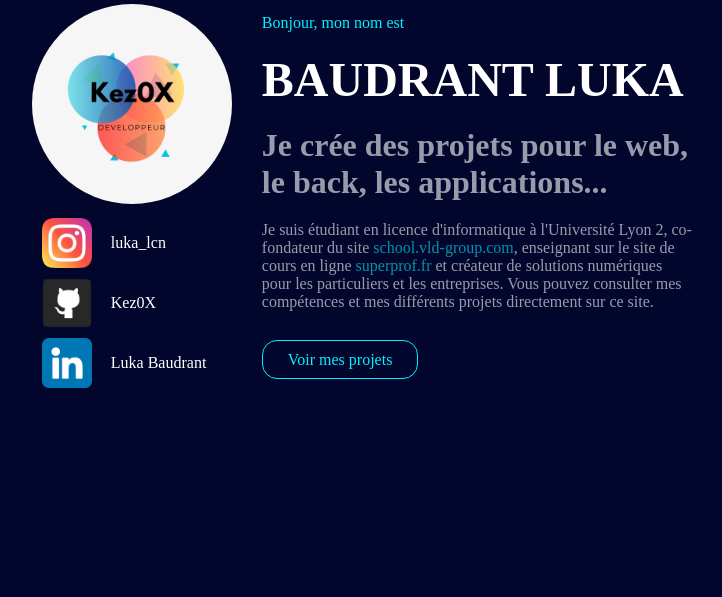
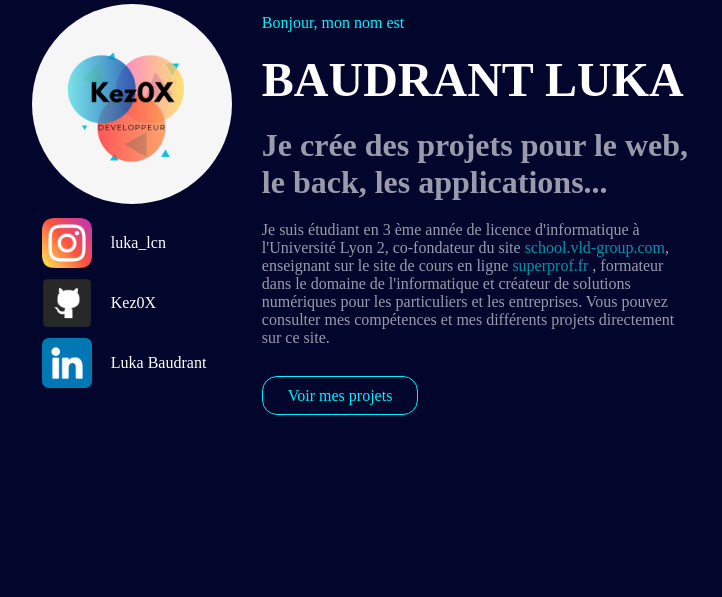
Before and after one commit to Kez0X/Portefolio, a Flask app: page / in a window 1280 px wide. Shown: the part 219-816 px from the top of the page, without its empty margins (301-1023 px from the left). Run offline with Flask 3, Linux system fonts and the light colour scheme; some web fonts are replaced.

Commit message:
maj : MAJ AOUT 2024

```diff
--- a/PORTEFOLIO/templates/index.html
+++ b/PORTEFOLIO/templates/index.html
@@ -67,7 +67,7 @@
             <p id="Hello">Bonjour, mon nom est</p>
             <h1>BAUDRANT LUKA</h1>
             <h2>Je crée des projets pour le web, le back, les applications...</h2>
-            <p>Je suis étudiant en licence d'informatique à l'Université Lyon 2, co-fondateur du site <a href="https://school.vld-group.com" >school.vld-group.com</a>, enseignant sur le site de cours en ligne <a href="https://www.superprof.fr/diplome-baccalaureat-general-actuel-etudiant-deuxieme-annee-faculte-informatique-lyon-enseigne-nsi.html">superprof.fr</a> et créateur de solutions numériques pour les particuliers et les entreprises. Vous pouvez consulter mes compétences et mes différents projets directement sur ce site.</p>
+            <p>Je suis étudiant en 3 ème année de licence d'informatique à l'Université Lyon 2, co-fondateur du site <a href="https://school.vld-group.com" >school.vld-group.com</a>, enseignant sur le site de cours en ligne <a href="https://www.superprof.fr/diplome-baccalaureat-general-actuel-etudiant-deuxieme-annee-faculte-informatique-lyon-enseigne-nsi.html">superprof.fr</a> , formateur dans le domaine de l'informatique et créateur de solutions numériques pour les particuliers et les entreprises. Vous pouvez consulter mes compétences et mes différents projets directement sur ce site.</p>
             <div class="presentation-projects-link">
                 <a href="#projects" >Voir mes projets</a>
             </div>
@@ -104,7 +104,7 @@
         <div class="resume-container">
             <div class="resume-card">
                 <h2>Étudiant en informatique</h2>
-                <p>Je suis étudiant en 2 ème année d’informatique à Lyon 2, je vais commencer ma troisième année en septembre 2024. Je creer beaucoup de projets en parallèles de l’université, ce qui peut expliquer certaines compétences que l’on n’aquiert pas à l’université.</p>
+                <p>Je suis étudiant en 3 ème année d’informatique à Lyon 2. Je créé beaucoup de projets en parallèles de l’université, ce qui peut expliquer certaines compétences que l’on n’aquiert pas à l’université.</p>
             </div>
             <div class="resume-card">
                 <h2>Super professeur</h2>
@@ -289,8 +289,8 @@
         </div>
     </div>
     <div class="stage">
-        <h1>Stage de 3 semaines pendant les vacances d’été</h1>
-        <p>Cette partie est réservée à ceux qui souhaitent participer au stage de développement web cet été.  J’espère qu’à travers cette page, vous aurez appris plus sur moi. Si vous souhaitez me contacter pour que l’on fasse connaissance, vous pouvez le faire via les différents canaux proposer plus haut mais aussi via <a href="https://www.superprof.fr/diplome-baccalaureat-general-actuel-etudiant-deuxieme-annee-faculte-informatique-lyon-enseigne-nsi.html" >superprof</a>. Le programme du stage d’été se trouve juste là : <a href="/static/image/Stage de développement web v2 BAUDRANT Luka.pdf" >programme d’été</a>. Il s’agit là de mon plus gros projet en tant que professeur alors si tu veux y participer ou simplement me soutenir. Je vous laisse me <a href="mailto:luka.baudrant@gmail.com" >contacter</a>.</p>
+        <h1>Stage de 3 semaines pendant les vacances d’été (Mise en ligne des inscriptions avec le récapitulatif le 01/01/25)</h1>
+        <p>// Cette partie est réservée à ceux qui souhaitent participer au stage de développement web cet été 2025.  J’espère qu’à travers cette page, vous aurez appris plus sur moi. Si vous souhaitez me contacter pour que l’on fasse connaissance, vous pouvez le faire via les différents canaux proposer plus haut mais aussi via <a href="https://www.superprof.fr/etudiant-3eme-annee-faculte-informatique-lyon-auto-entrepreneur-domaine-web-donne-cours.html" >superprof</a>. Le programme du stage d’été (2024) se trouve juste là : <a href="/static/image/Stage de développement web v2 BAUDRANT Luka.pdf" >programme d’été</a>. Il s’agit là de mon plus gros projet en tant que professeur alors si tu veux participer à la prochaine édition ou simplement me soutenir. Je vous laisse me <a href="mailto:luka.baudrant@gmail.com" >contacter.</a>.</p>
     </div>
     <script>
         document.addEventListener("DOMContentLoaded", function() {
```
Also changed, not shown: 1 other file.
